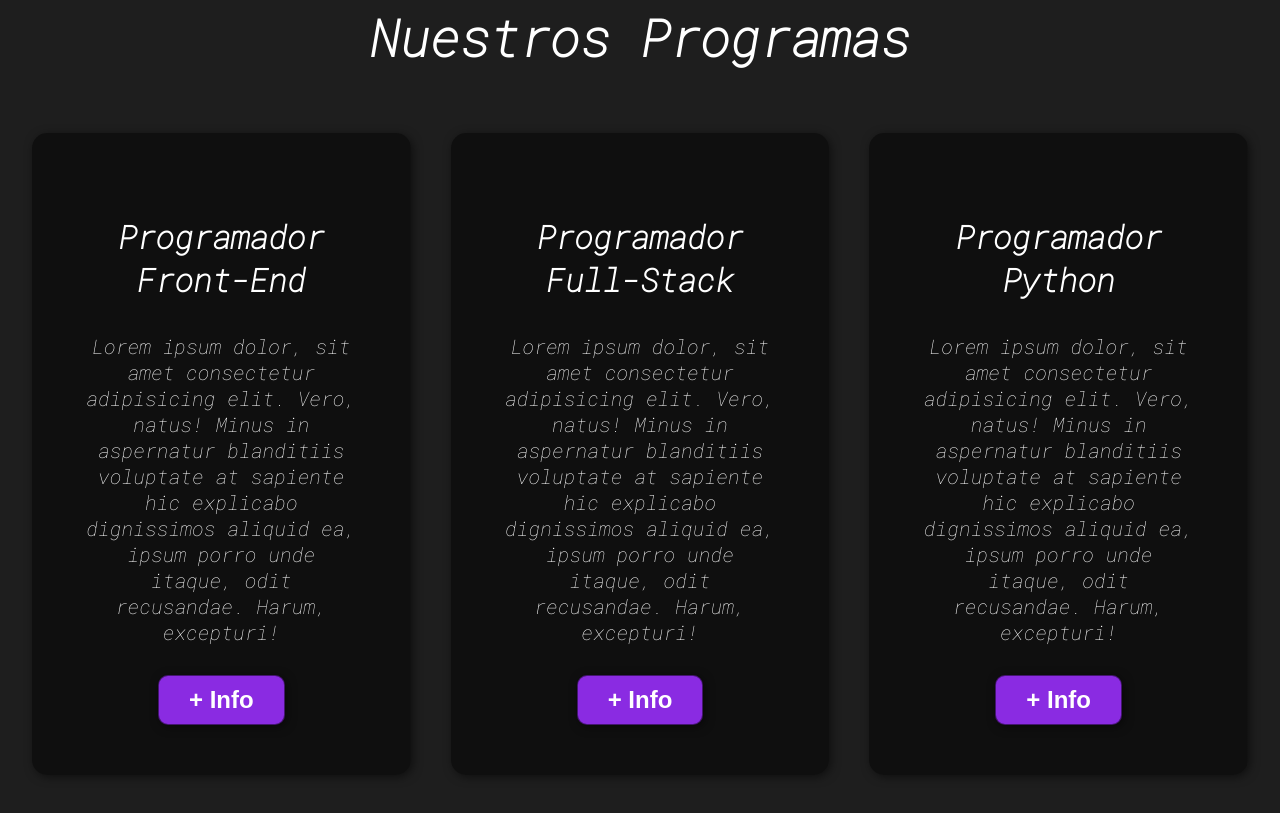
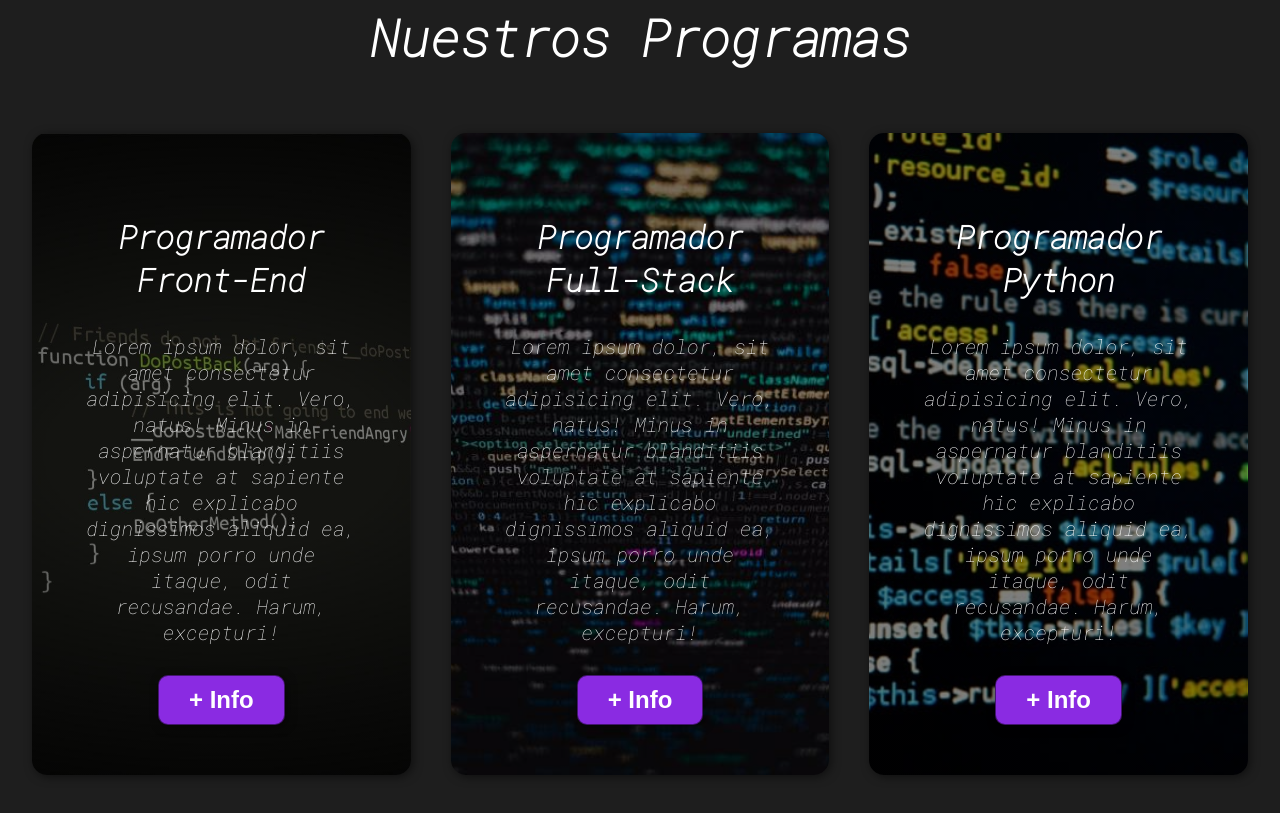
Before and after one commit to agustincho7/My-Practice, a plain HTML site: page Pagina 1/index.html in a window 1280 px wide. Shown: the part 1767-2580 px from the top of the page. Drawn offline with Linux system fonts and the light colour scheme; the site is published under a folder, as on GitHub Pages, so addresses that start at the root find nothing.

Commit message:
my first commit

```diff
--- a/Pagina 1/styles/style.css
+++ b/Pagina 1/styles/style.css
@@ -92,7 +92,7 @@ header a:hover{
         rgba(0,0,0,0.5),
         rgba(0,0,0,0.5)
     )
-    ,url("../img/pantalla.jpg");
+    ,url(../img/pantalla.jpg);
     background-repeat: no-repeat;
     background-size: cover;
     background-position: center center;
@@ -145,7 +145,7 @@ header a:hover{
         rgba(0,0,0,0.5),
         rgba(0,0,0,0.5)
     )
-    ,url("../img/uno.jpg");
+    ,url(../img/uno.jpg);
 }
 
 .carta:nth-child(2){
@@ -154,7 +154,7 @@ header a:hover{
         rgba(0,0,0,0.5),
         rgba(0,0,0,0.5)
     )
-    ,url("../img/dos.jpg");
+    ,url(../img/dos.jpg);
 }
 
 .carta:nth-child(3){
@@ -163,7 +163,7 @@ header a:hover{
         rgba(0,0,0,0.5),
         rgba(0,0,0,0.5)
     )
-    ,url("../img/tres.jpg");
+    ,url(../img/tres.jpg);
 }
 
 #caracteristicas .container{
@@ -254,7 +254,7 @@ footer .container{
 }
 
     #somos-proya .img-container{
-        background-image: url("../img/luchito.jfif");
+        background-image: url(../img/luchito.jfif);
         background-size: cover;
         background-position: center center;
         height: 500px;
@@ -287,7 +287,7 @@ footer .container{
             rgba(0,0,0,0.5),
             rgba(0,0,0,0.5)
         )
-        ,url("/img/uno.jpg")
+        ,url(../img/uno.jpg)
     }
 
     .carta:nth-child(2){
@@ -296,7 +296,7 @@ footer .container{
             rgba(0,0,0,0.5),
             rgba(0,0,0,0.5)
         )
-        ,url("/img/dos.jpg")
+        ,url(../img/dos.jpg)
     }
 
     .carta:nth-child(3){
@@ -305,11 +305,11 @@ footer .container{
             rgba(0,0,0,0.5),
             rgba(0,0,0,0.5)
         )
-        ,url("/img/tres.jpg")
+        ,url(../img/tres.jpg)
     }
 
     #caracteristicas{
-        background-image: url("/img/conejito.jfif");
+        background-image: url(../img/conejito.jfif);
         background-repeat: no-repeat;
         background-size: 500px 400px;
         background-position: calc(100vw - 500px) 120px;
```
